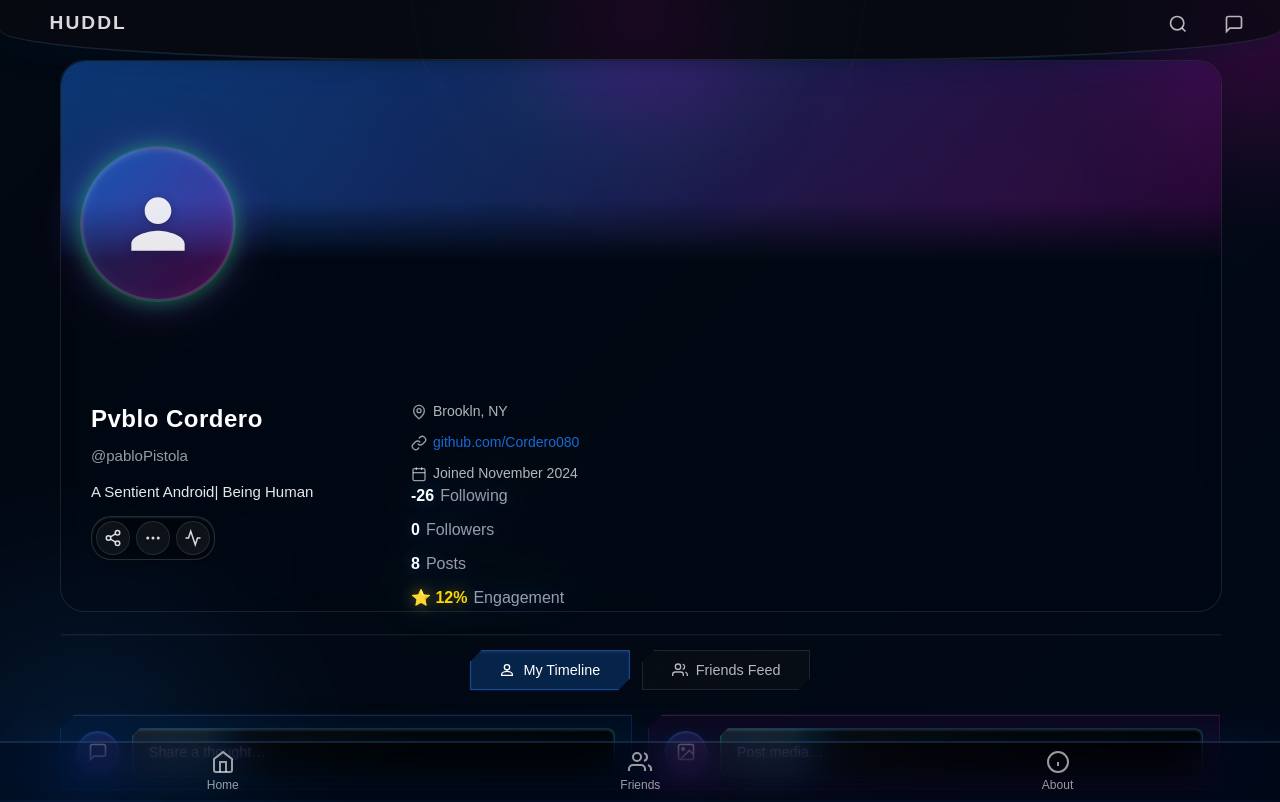
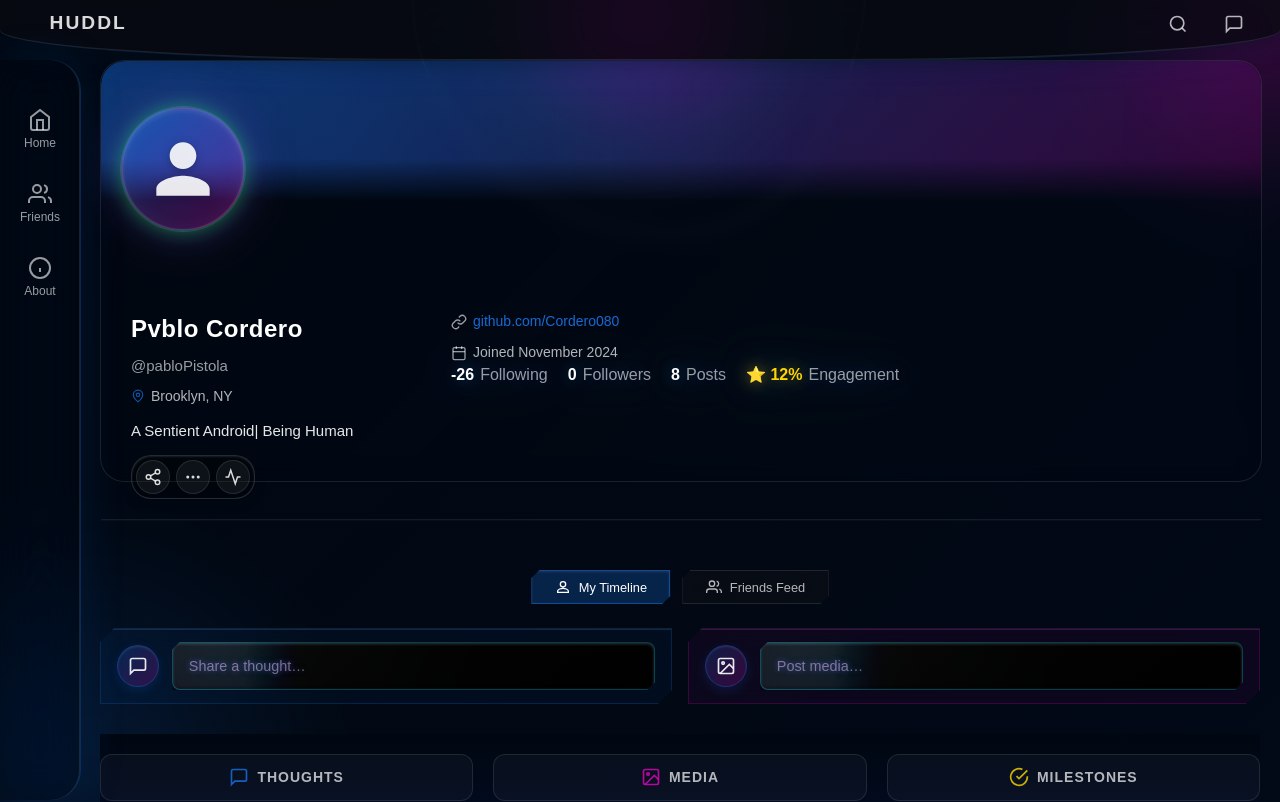
Before and after one commit to colinw10/huddl-app, a React (Vite) app in the folder frontend/: page /profile in a window 1280 px wide. Shown: the top 802 px of the page. Built offline with nearby package versions, Linux system fonts and the light colour scheme; a web font is replaced by a local one.

Commit message:
feat: transform nav to left sidebar on desktop + restore holographic composer styles

```diff
--- a/frontend/src/components/layout/BottomNav/BottomNav.css
+++ b/frontend/src/components/layout/BottomNav/BottomNav.css
@@ -1,4 +1,41 @@
 /* Bottom Navigation */
+
+/* Left Sidebar for Desktop */
+@media (min-width: 769px) {
+  .bottom-nav.left-nav {
+    position: fixed;
+    top: 60px;
+    left: 0;
+    bottom: 0;
+    right: auto;
+    width: 80px;
+    flex-direction: column;
+    justify-content: flex-start;
+    align-items: center;
+    padding: 2rem 0;
+    border-top: none;
+    border-right: 1px solid rgba(26, 115, 231, 0.3);
+    border-radius: 0 30px 30px 0;
+    box-shadow: 4px 0 20px rgba(0, 0, 0, 0.2), 4px 0 40px rgba(26, 115, 231, 0.15), inset -1px 0 0 rgba(255, 255, 255, 0.1);
+  }
+
+  .bottom-nav.left-nav .nav-item {
+    flex-direction: column;
+    width: 100%;
+    padding: 1rem 0;
+    border-radius: 0;
+  }
+
+  .bottom-nav.left-nav .nav-item:hover {
+    transform: translateX(2px);
+    border-radius: 0 12px 12px 0;
+  }
+
+  .bottom-nav.left-nav .nav-item.active {
+    border-radius: 0 12px 12px 0;
+  }
+}
+
 .bottom-nav {
   position: fixed;
   bottom: 0;
--- a/frontend/src/components/layout/BottomNav/BottomNav.jsx
+++ b/frontend/src/components/layout/BottomNav/BottomNav.jsx
@@ -1,12 +1,23 @@
 import { useNavigate, useLocation } from 'react-router-dom';
+import { useState, useEffect } from 'react';
 import './BottomNav.css';
 
 function BottomNav() {
   const navigate = useNavigate();
   const location = useLocation();
+  const [isDesktop, setIsDesktop] = useState(window.innerWidth > 768);
+
+  useEffect(() => {
+    const handleResize = () => {
+      setIsDesktop(window.innerWidth > 768);
+    };
+
+    window.addEventListener('resize', handleResize);
+    return () => window.removeEventListener('resize', handleResize);
+  }, []);
 
   return (
-    <nav className="bottom-nav">
+    <nav className={`bottom-nav ${isDesktop ? 'left-nav' : ''}`}>
       {location.pathname !== '/home' && (
         <button
           className={`nav-item ${location.pathname === '/home' ? 'active' : ''}`}
--- a/frontend/src/components/pages/Home/Home.css
+++ b/frontend/src/components/pages/Home/Home.css
@@ -6,6 +6,13 @@
   position: relative;
   z-index: 10;
   box-sizing: border-box;
+}
+
+@media (min-width: 769px) {
+  .feed-container {
+    margin-left: 80px;
+    width: calc(100% - 80px);
+  }
 }
 
 /* Stories Section */
@@ -163,11 +170,49 @@
 
 .composer-input {
   flex: 1;
+  padding: 0.7rem 1rem;
+
+  /* Layered cosmic black background with depth - static effect */
+  background:
+    linear-gradient(145deg, #0a0a0a, #000000),
+    radial-gradient(circle at 30% 30%, rgba(255, 255, 255, 0.1), transparent 50%),
+    radial-gradient(circle at 70% 70%, rgba(0, 0, 0, 0.5), transparent 50%),
+    linear-gradient(
+      45deg,
+      rgba(138, 43, 226, 0.05),
+      rgba(0, 212, 255, 0.05),
+      rgba(138, 43, 226, 0.05)
+    );
+  background-size:
+    100% 100%,
+    150% 150%,
+    150% 150%,
+    200% 200%;
+  background-position: 0% 50%, 75% 75%, 75% 75%, 50% 50%;
+  background-blend-mode: overlay, multiply, overlay;
+
+  /* Cyberpunk border */
+  border: 1px solid rgba(0, 212, 255, 0.3);
+  border-radius: 8px;
+
+  /* 3D depth shadows */
+  box-shadow:
+    0 4px 8px rgba(0, 0, 0, 0.8),
+    inset 0 1px 3px rgba(255, 255, 255, 0.2),
+    inset 0 -1px 3px rgba(0, 0, 0, 0.5);
+
+  clip-path: polygon(8px 0, 100% 0, 100% calc(100% - 8px), calc(100% - 8px) 100%, 0 100%, 0 8px);
+  cursor: text;
 }
 
 .composer-placeholder {
-  color: rgba(255, 255, 255, 0.5);
-  font-size: 1rem;
+  color: rgba(255, 255, 255, 0.4);
+  font-size: 0.9rem;
+
+  /* Glowing text effect */
+  text-shadow:
+    0 0 5px rgba(138, 43, 226, 0.5),
+    0 0 10px rgba(0, 212, 255, 0.3);
 }
 
 /* Modal Overlay */
@@ -186,13 +231,45 @@
 }
 
 .composer-modal {
-  background: rgba(26, 25, 25, 0.95);
-  border: 1px solid rgba(255, 255, 255, 0.2);
-  border-radius: 16px;
+  /* Holographic cosmic black background */
+  background:
+    linear-gradient(145deg, rgba(10, 10, 10, 0.95), rgba(0, 0, 0, 0.85)),
+    radial-gradient(circle at 30% 30%, rgba(255, 255, 255, 0.1), transparent 50%),
+    radial-gradient(circle at 70% 70%, rgba(0, 0, 0, 0.5), transparent 50%),
+    linear-gradient(
+      45deg,
+      rgba(26, 115, 231, 0.05),
+      rgba(220, 8, 188, 0.05),
+      rgba(26, 115, 231, 0.05)
+    );
+  background-size: 100% 100%, 150% 150%, 150% 150%, 200% 200%;
+  background-blend-mode: overlay, multiply, overlay;
+  background-position: 0% 50%, 75% 75%, 75% 75%, 50% 50%;
+  animation: dark-holographic-shimmer 8s ease infinite;
+
+  border: 1px solid rgba(26, 115, 231, 0.4);
+  border-radius: 24px;
   padding: 2rem;
   max-width: 600px;
   width: 90%;
-  box-shadow: 0 8px 32px rgba(0, 0, 0, 0.5);
+  box-shadow:
+    0 8px 32px rgba(0, 0, 0, 0.5),
+    0 0 60px rgba(26, 115, 231, 0.15),
+    inset 0 1px 3px rgba(255, 255, 255, 0.1),
+    inset 0 -1px 3px rgba(0, 0, 0, 0.5);
+  backdrop-filter: blur(20px);
+}
+
+@keyframes dark-holographic-shimmer {
+  0% {
+    background-position: 0% 50%, 50% 50%, 50% 50%, 0% 50%;
+  }
+  50% {
+    background-position: 0% 50%, 100% 100%, 100% 100%, 100% 50%;
+  }
+  100% {
+    background-position: 0% 50%, 50% 50%, 50% 50%, 0% 50%;
+  }
 }
 
 .modal-header {
@@ -224,36 +301,109 @@
 .modal-content textarea {
   width: 100%;
   min-height: 150px;
-  background: rgba(0, 0, 0, 0.3);
-  border: 1px solid rgba(255, 255, 255, 0.2);
-  border-radius: 8px;
-  padding: 1rem;
-  color: rgba(255, 255, 255, 0.9);
-  font-family: inherit;
-  font-size: 1rem;
+  font-family: "acme-gothic-extrawide", sans-serif;
+  font-size: 16px;
+  padding: 18px 22px;
+
+  /* Layered cosmic black background with depth */
+  background:
+    linear-gradient(145deg, #0a0a0a, #000000),
+    radial-gradient(circle at 30% 30%, rgba(255, 255, 255, 0.1), transparent 50%),
+    radial-gradient(circle at 70% 70%, rgba(0, 0, 0, 0.5), transparent 50%),
+    linear-gradient(
+      45deg,
+      rgba(26, 115, 231, 0.05),
+      rgba(220, 8, 188, 0.05),
+      rgba(26, 115, 231, 0.05)
+    );
+  background-size: 100% 100%, 150% 150%, 150% 150%, 200% 200%;
+  background-position: 0% 50%, 75% 75%, 75% 75%, 50% 50%;
+  background-blend-mode: overlay, multiply, overlay;
+  animation: dark-holographic-shimmer 8s ease infinite;
+
+  border: 1px solid rgba(26, 115, 231, 0.3);
+  border-radius: 12px;
+  color: #ffffff;
   resize: vertical;
   margin-bottom: 1rem;
+  outline: none;
+  transition: all 0.3s ease;
+
+  text-shadow:
+    0 0 5px rgba(26, 115, 231, 0.5),
+    0 0 10px rgba(220, 8, 188, 0.3),
+    0 0 15px rgba(220, 192, 8, 0.2);
+
+  box-shadow:
+    0 4px 8px rgba(0, 0, 0, 0.8),
+    inset 0 1px 3px rgba(255, 255, 255, 0.2),
+    inset 0 -1px 3px rgba(0, 0, 0, 0.5);
+
+  backdrop-filter: blur(10px);
+  box-sizing: border-box;
+}
+
+.modal-content textarea::placeholder {
+  color: rgba(255, 255, 255, 0.3);
 }
 
 .modal-content textarea:focus {
-  outline: none;
-  border-color: rgba(26, 115, 231, 0.5);
+  border-color: rgba(26, 115, 231, 0.6);
+  background:
+    linear-gradient(145deg, #0f0f0f, #050505),
+    radial-gradient(circle at 30% 30%, rgba(255, 255, 255, 0.15), transparent 50%),
+    radial-gradient(circle at 70% 70%, rgba(0, 0, 0, 0.6), transparent 50%),
+    linear-gradient(
+      45deg,
+      rgba(26, 115, 231, 0.08),
+      rgba(220, 8, 188, 0.08),
+      rgba(26, 115, 231, 0.08)
+    );
+  background-size: 100% 100%, 150% 150%, 150% 150%, 200% 200%;
+  background-blend-mode: overlay, multiply, overlay;
+  animation: dark-holographic-shimmer 6s ease infinite;
+
+  text-shadow:
+    0 0 8px rgba(26, 115, 231, 0.7),
+    0 0 15px rgba(220, 8, 188, 0.5),
+    0 0 20px rgba(220, 192, 8, 0.3);
+
+  box-shadow:
+    0 4px 12px rgba(0, 0, 0, 0.9),
+    0 0 20px rgba(26, 115, 231, 0.4),
+    inset 0 1px 5px rgba(255, 255, 255, 0.3),
+    inset 0 -1px 5px rgba(0, 0, 0, 0.6);
 }
 
 .post-button {
-  background: linear-gradient(135deg, #1a73e7, #dc08bc);
-  border: none;
-  border-radius: 8px;
-  padding: 0.75rem 2rem;
-  color: white;
+  width: 100%;
+  padding: 18px;
+  font-family: "acme-gothic-extrawide", sans-serif;
+  font-size: 16px;
   font-weight: 600;
+  letter-spacing: 2px;
+  text-transform: uppercase;
+  color: white !important;
+  background: rgba(0, 0, 0, 0.963) !important;
+  border: 2px solid rgba(255, 255, 255, 0.588);
+  border-radius: 60% 40% 55% 45% / 45% 55% 40% 60%;
   cursor: pointer;
-  transition: all 0.3s ease;
+  transition: all 0.4s cubic-bezier(0.68, -0.55, 0.265, 1.55);
+  margin-top: 8px;
+  box-shadow: none;
+  position: relative;
+  overflow: hidden;
 }
 
 .post-button:hover {
+  background: rgba(0, 0, 0, 1) !important;
+  border-color: rgba(255, 255, 255, 1);
   transform: translateY(-2px);
-  box-shadow: 0 4px 12px rgba(26, 115, 231, 0.4);
+  box-shadow: none;
+}
+
+.post-button:active {
+  transform: translateY(-2px) scale(0.98);
 }
 
 /* Responsive */
--- a/frontend/src/components/pages/Profile/Profile.css
+++ b/frontend/src/components/pages/Profile/Profile.css
@@ -38,6 +38,13 @@
   box-sizing: border-box;
   margin-top: -60px;
   padding-top: 60px;
+}
+
+@media (min-width: 769px) {
+  .user-profile-page {
+    margin-left: 80px;
+    width: calc(100% - 80px);
+  }
 }
 
 .user-profile-page.river-profile {
@@ -97,7 +104,7 @@
   gap: 12px;
   justify-content: center;
   max-width: 1200px;
-  margin: 0 auto 24px;
+  margin: 90px auto 24px;
   padding: 0 20px;
 }
 
@@ -105,12 +112,12 @@
   background: rgba(25, 25, 26, 0.3);
   backdrop-filter: blur(15px);
   border-radius: 0 !important;
-  clip-path: polygon(12px 0, 100% 0, 100% calc(100% - 12px), calc(100% - 12px) 100%, 0 100%, 0 12px);
-  padding: 0.7rem 1.8rem;
+  clip-path: polygon(8px 0, 100% 0, 100% calc(100% - 8px), calc(100% - 8px) 100%, 0 100%, 0 8px);
+  padding: 0.5rem 1.4rem;
   color: rgba(255, 255, 255, 0.7);
   border: 1px solid rgba(255, 255, 255, 0.1);
   cursor: pointer;
-  font-size: 0.9rem;
+  font-size: 0.80rem;
   font-weight: 500;
   transition: all 0.3s ease;
   display: flex;
--- a/frontend/src/components/pages/Profile/components/ProfileCard/ProfileCard.css
+++ b/frontend/src/components/pages/Profile/components/ProfileCard/ProfileCard.css
@@ -15,7 +15,7 @@
 .profile-flip-card {
   position: relative;
   width: 100%;
-  height: 550px;
+  height: 420px;
   transform-style: preserve-3d;
 }
 
@@ -136,8 +136,8 @@
 /* Front Card Adjustments */
 
 .profile-card-front .profile-header {
-  height: 200px;
-  margin-bottom: 60px;
+  height: 140px;
+  margin-bottom: 50px;
   overflow: visible;
   position: relative;
   width: 100%;
@@ -189,13 +189,13 @@
   position: absolute;
   left: 20px;
   transform: translateY(0);
-  bottom: -40px;
+  bottom: -30px;
   z-index: 10;
 }
 
 .profile-card-front .profile-avatar {
-  width: 150px;
-  height: 150px;
+  width: 120px;
+  height: 120px;
   border-radius: 50%;
   background: linear-gradient(135deg, rgba(26, 115, 231, 0.3), rgba(220, 8, 188, 0.3));
   display: flex;
@@ -218,7 +218,7 @@
 }
 
 .profile-card-front .profile-meta {
-  padding: 80px 30px 24px 30px;
+  padding: 60px 30px 20px 30px;
   margin-bottom: 0;
   border: none;
   text-align: left;
@@ -304,6 +304,20 @@
   font-weight: 400;
 }
 
+.profile-location {
+  display: flex;
+  align-items: center;
+  gap: 6px;
+  font-size: 14px;
+  color: rgba(255, 255, 255, 0.7);
+  margin-top: 4px;
+}
+
+.profile-location svg {
+  color: rgba(26, 115, 231, 0.7);
+  flex-shrink: 0;
+}
+
 /* Bio Section */
 .profile-bio {
   margin-bottom: 0;
@@ -351,11 +365,11 @@
 
 .profile-stats {
   display: flex;
-  flex-direction: column;
-  gap: 10px;
+  gap: 20px;
   margin-top: 0;
   position: relative;
   z-index: 20;
+  flex-wrap: wrap;
 }
 
 .stat-item {
--- a/frontend/src/components/pages/Profile/components/ProfileCard/ProfileCard.jsx
+++ b/frontend/src/components/pages/Profile/components/ProfileCard/ProfileCard.jsx
@@ -170,6 +170,13 @@ function ProfileCard({ isFlipped, setIsFlipped, posts }) {
               <div className="profile-name-section">
                 <h1 className="profile-display-name">Pvblo Cordero</h1>
                 <span className="profile-handle">@pabloPistola</span>
+                <div className="profile-location">
+                  <svg width="14" height="14" viewBox="0 0 24 24" fill="none" stroke="currentColor" strokeWidth="2">
+                    <path d="M20 10c0 6-8 12-8 12s-8-6-8-12a8 8 0 0 1 16 0Z"/>
+                    <circle cx="12" cy="10" r="3"/>
+                  </svg>
+                  <span>Brooklyn, NY</span>
+                </div>
               </div>
 
               {/* Bio Section */}
@@ -209,13 +216,6 @@ function ProfileCard({ isFlipped, setIsFlipped, posts }) {
             <div className="profile-right-column">
               {/* Profile Details - Each on Own Row */}
               <div className="profile-details">
-                <div className="profile-detail-item">
-                  <svg width="16" height="16" viewBox="0 0 24 24" fill="none" stroke="currentColor" strokeWidth="2">
-                    <path d="M20 10c0 6-8 12-8 12s-8-6-8-12a8 8 0 0 1 16 0Z"/>
-                    <circle cx="12" cy="10" r="3"/>
-                  </svg>
-                  <span>Brookln, NY</span>
-                </div>
                 <div className="profile-detail-item">
                   <svg width="16" height="16" viewBox="0 0 24 24" fill="none" stroke="currentColor" strokeWidth="2">
                     <path d="M10 13a5 5 0 0 0 7.54.54l3-3a5 5 0 0 0-7.07-7.07l-1.72 1.71"/>
```
